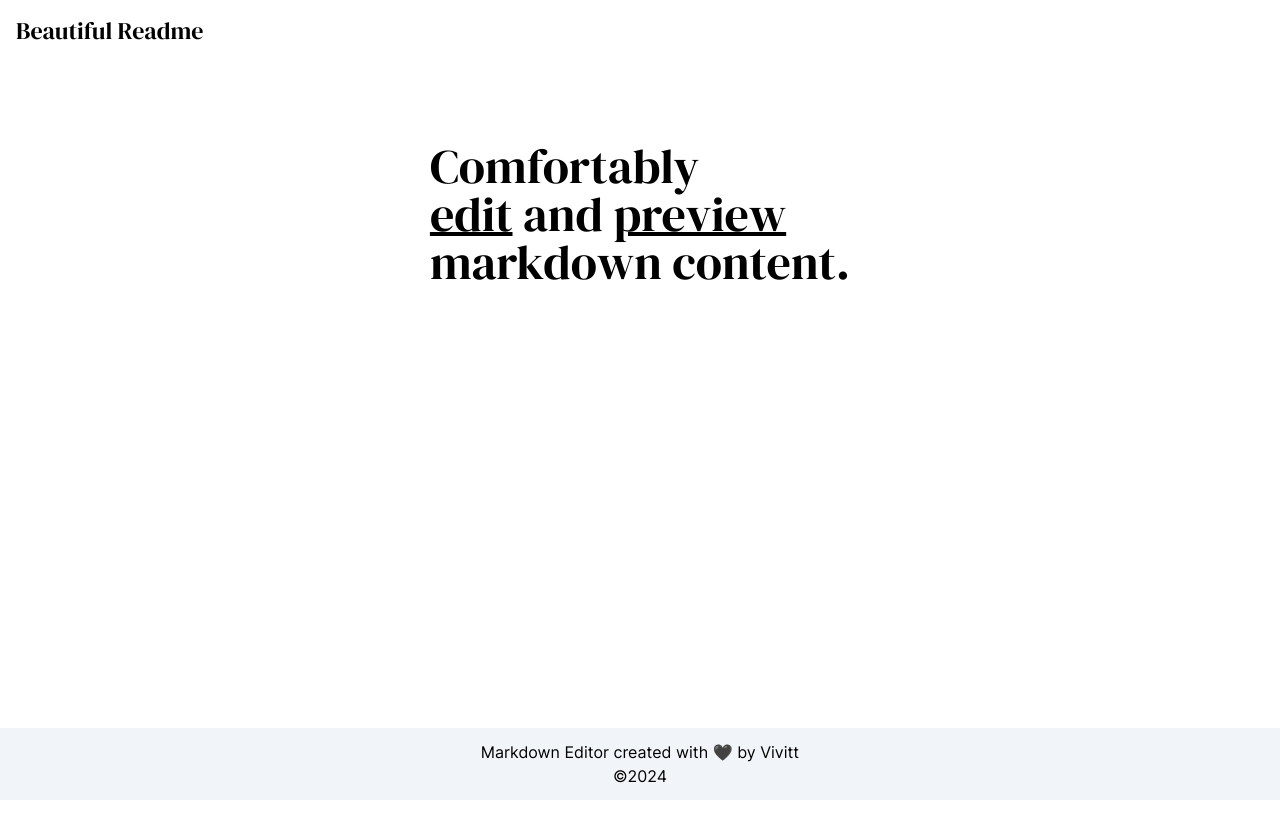
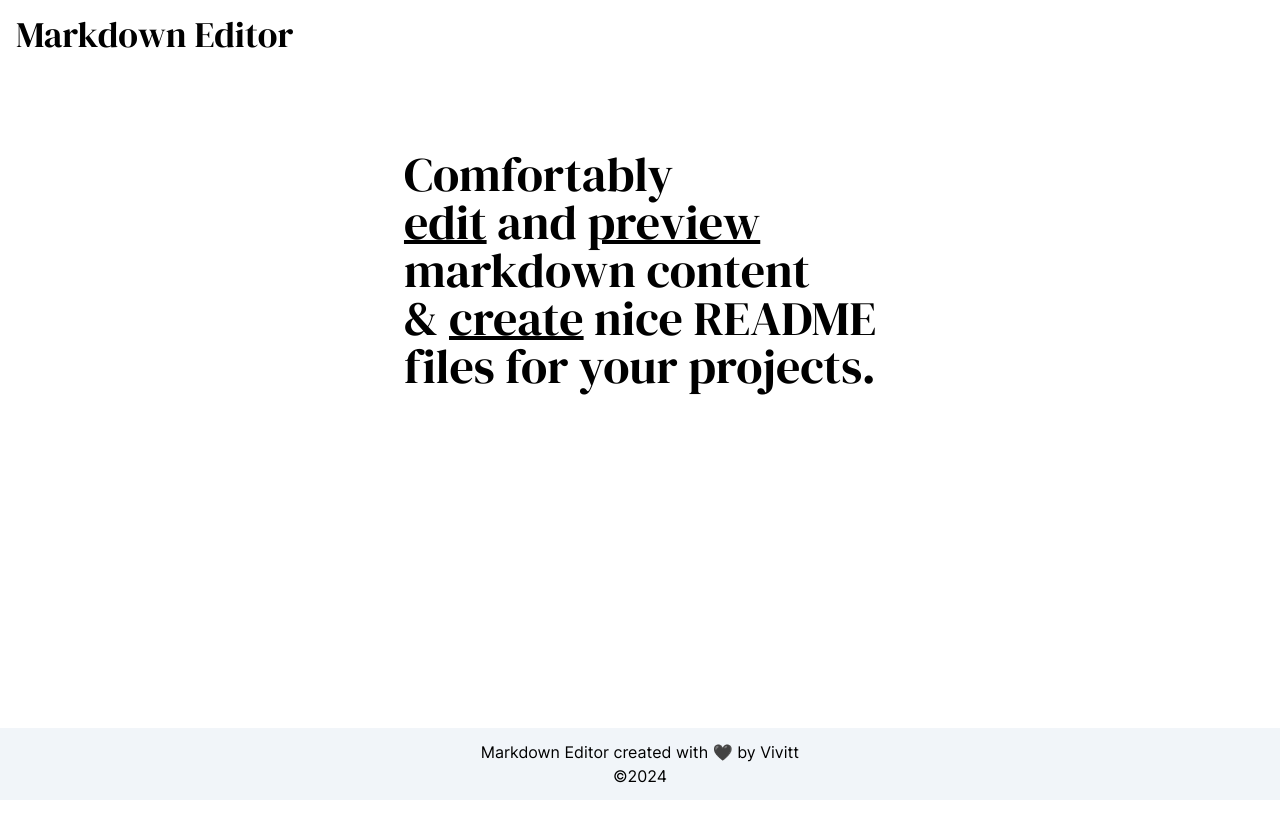
Before and after one commit to vivitt/online-markdown-editor, a Next.js app: page / in a window 1280 px wide. Shown: the top 838 px of the page. Built offline with nearby package versions, Linux system fonts and the light colour scheme.

Commit message:
adjust labels color and title size and content

```diff
--- a/app/layout.tsx
+++ b/app/layout.tsx
@@ -4,8 +4,9 @@ import Link from "next/link";
 import "./globals.css";
 
 export const metadata: Metadata = {
-  title: "Beautiful Readme",
-  description: "Create nice readme files for your projects",
+  title: "Markdown Editor",
+  description:
+    "Comfortably edit and preview markdown content & create nice README files for your projects",
 };
 
 export default function RootLayout({
@@ -21,7 +22,7 @@ export default function RootLayout({
             <li className="p-2">
               <Link href="./">
                 {" "}
-                <h1 className="font-dm text-2xl p-2">Beautiful Readme</h1>
+                <h1 className="font-dm text-4xl p-2">Markdown Editor</h1>
               </Link>
             </li>
           </ul>
--- a/app/page.tsx
+++ b/app/page.tsx
@@ -12,7 +12,14 @@ export default function Home() {
             <span className="underline underline-offset-1">preview</span>
           </Link>
           <br />
-          markdown content.
+          markdown content
+          <br />&{" "}
+          <Link href="/editor">
+            <span className="underline underline-offset-1">create</span> nice
+            README
+          </Link>
+          <br />
+          files for your projects.
         </h1>
       </div>
     </>
--- a/app/ui/PanelGroup.tsx
+++ b/app/ui/PanelGroup.tsx
@@ -27,12 +27,12 @@ export default function PanelGroup(props: PropsWithChildren<Props>) {
       {width && width > 800 ? (
         <div className="flex border-t">
           {props.panels.map((child) => (
-            <div key={`${child.id}-panel`} className="w-full">
-              <h2 className="m-2 text-slate-600 text-xl bg-white inline-flex border border-slate-600 rounded-md px-2 py-0.5 ">
+            <div key={`${child.id}-panel`} className="w-full border-l">
+              <h2 className="m-2 text-slate-400 text-xl bg-white inline-flex border border-slate-300 rounded-md px-2 py-0.5 ">
                 {child?.header}
               </h2>
 
-              <div className="flex border-t" data-testid={`${child.id}-panel`}>
+              <div className="flex " data-testid={`${child.id}-panel`}>
                 {child?.content}
               </div>
             </div>
```
Also changed, not shown: public/readme-template.txt (added), 2 other files (tests, documents, lock files or other folders).
